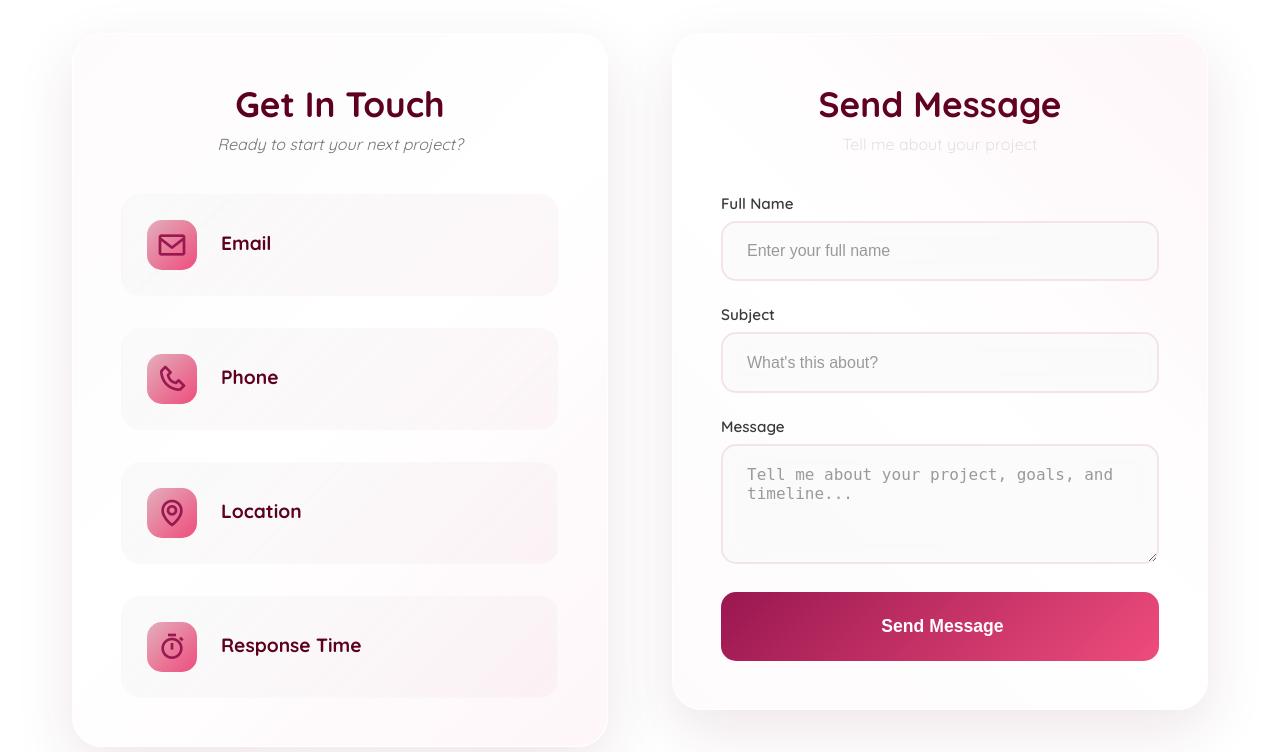
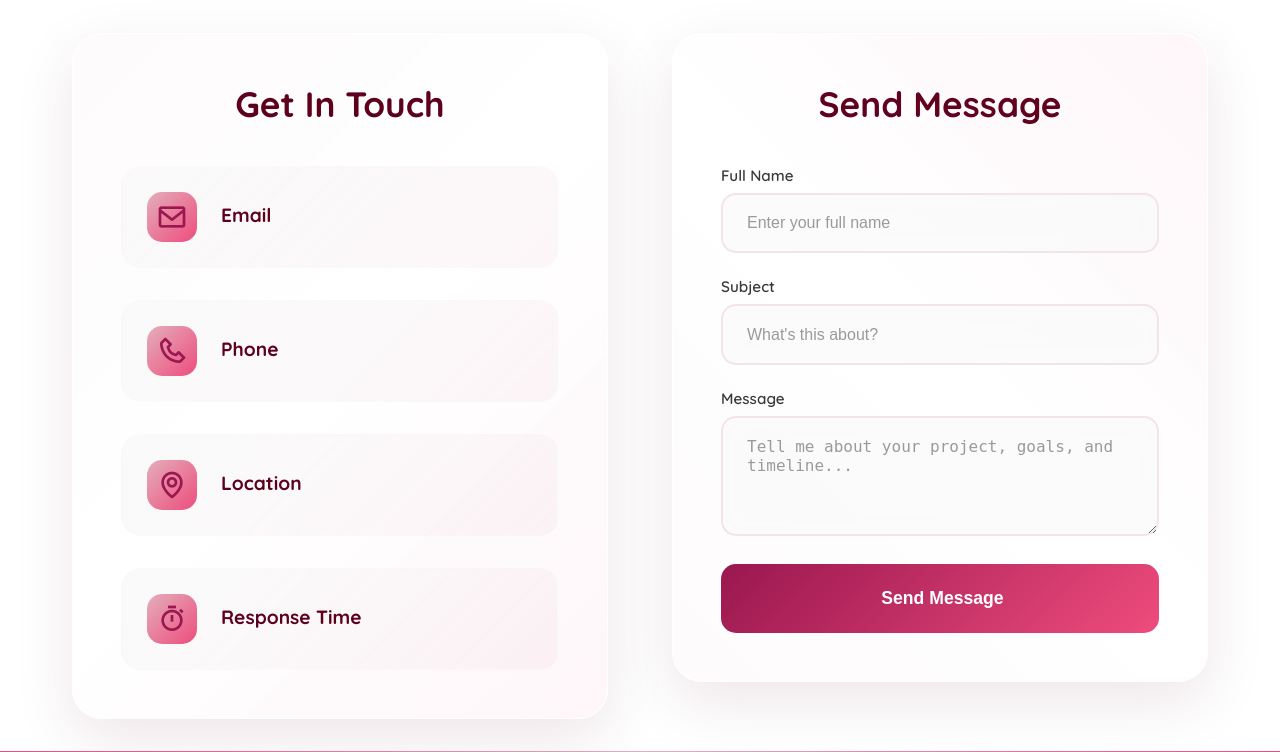
Before and after one commit to KrammyBoy/Portfolio-PHP, a PHP site: page /contact in a window 1280 px wide. Shown: the part 872-1624 px from the top of the page. Run offline with PHP 8.4, Linux system fonts and the light colour scheme; data that the repository does not hold is empty; some libraries are stand-ins or nearby versions.

Commit message:
Fix contact again

```diff
--- a/src/app/Controllers/ContactController.php
+++ b/src/app/Controllers/ContactController.php
@@ -37,7 +37,7 @@ class ContactController{
 
             try {
                 $mail = new PHPMailer(true);
-                $mail->SMTPDebug = 2;
+                $mail->SMTPDebug = 3;
                 $mail->Debugoutput = 'error_log';
                 $mail->Timeout = 10;
 
--- a/src/app/Views/Contact.php
+++ b/src/app/Views/Contact.php
@@ -9,7 +9,6 @@
       <div class="info-card">
         <div class="info-header">
           <h2>Get In Touch</h2>
-          <p>Ready to start your next project?</p>
         </div>
 
         <div class="contact-methods">
@@ -53,7 +52,6 @@
       <div class="form-container">
         <div class="form-header">
           <h2>Send Message</h2>
-          <p>Tell me about your project</p>
         </div>
 
         <form class="contact-form" id="contactForm" action="/contact" method="POST">
```
